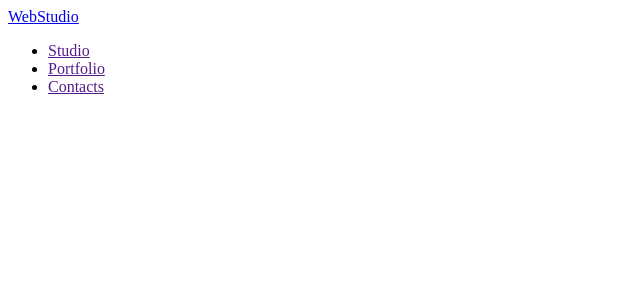
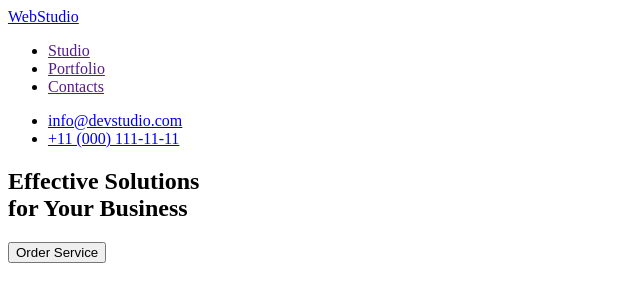
Before and after one commit to IvashkaVIP/goit-markup-hw-01, a plain HTML site: page index.html in a window 1280 px wide. Shown: the whole page, without its empty margins (0-640 px from the left). Drawn offline with Linux system fonts and the light colour scheme.

Commit message:
Update index.html

```diff
--- a/index.html
+++ b/index.html
@@ -1,19 +1,35 @@
 <!DOCTYPE html>
 <html lang="en">
   <head>
-    <meta charset="UTF-8">
-    <meta http-equiv="X-UA-Compatible" content="IE=edge">
-    <meta name="viewport" content="width=device-width, initial-scale=1.0">
+    <meta charset="UTF-8" />
+    <meta http-equiv="X-UA-Compatible" content="IE=edge" />
+    <meta name="viewport" content="width=device-width, initial-scale=1.0" />
     <title>Document</title>
   </head>
   <body>
     <header>
+      <nav>
         <a href="/">WebStudio</a>
         <ul>
           <li><a href="">Studio</a></li>
           <li><a href="">Portfolio</a></li>
           <li><a href="">Contacts</a></li>
         </ul>
+      </nav>
+      <ul>
+        <li><a href="mailto:info@devstudio.com">info@devstudio.com</a></li>
+        <li><a href="tel:+110001111111">+11 (000) 111-11-11</a></li>
+      </ul>
     </header>
+    <div>
+        <section>
+            <h1>Effective Solutions </br>
+                for Your Business</h1>
+            <button type="button">Order Service</button>
+        </section>
+    </div>
+    <section>
+
+    </section>
   </body>
 </html>
```
Lines whose indentation alone changed are shown as unchanged.
